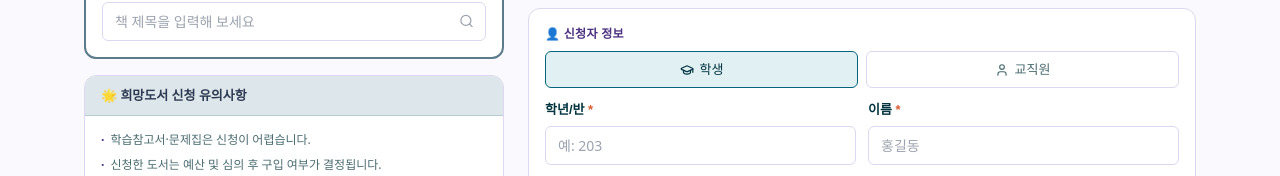
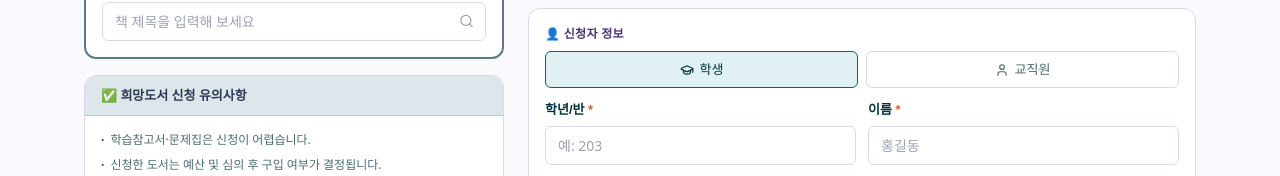
Before and after one commit to steal1224-sys/library-book-request, a Next.js app: page / in a window 1280 px wide. Shown: the part 209-385 px from the top of the page. Built offline with nearby package versions, Linux system fonts and the light colour scheme; a web font is replaced by a local one.

Commit message:
Change warning message from '🌟' to '✅'

```diff
--- a/pages/index.js
+++ b/pages/index.js
@@ -647,7 +647,7 @@ export default function Home() {
               {/* ── 유의사항 ── */}
               <div className="mt-4 rounded-xl border border-[#DDD8F0] bg-white overflow-hidden">
                 <div className="bg-[#DDE6EA] px-4 py-2.5 border-b border-[#B8CDD3]">
-                  <p className="text-[13px] font-bold text-[#2E3A52]">🌟 희망도서 신청 유의사항</p>
+                  <p className="text-[13px] font-bold text-[#2E3A52]">✅ 희망도서 신청 유의사항</p>
                 </div>
                 <ul className="p-4 space-y-2 text-[12px] text-[#4A6B70] leading-snug list-none">
                   <li className="flex gap-1.5"><span className="shrink-0 text-[#4C3280] font-bold">·</span><span>학습참고서·문제집은 신청이 어렵습니다.</span></li>
```
